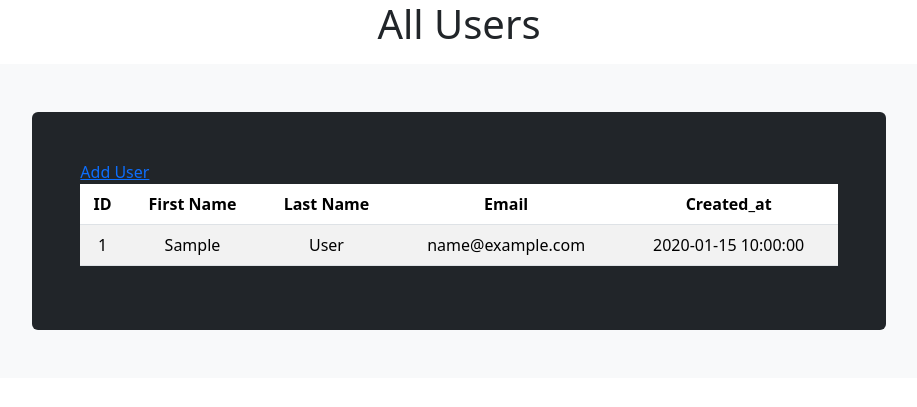
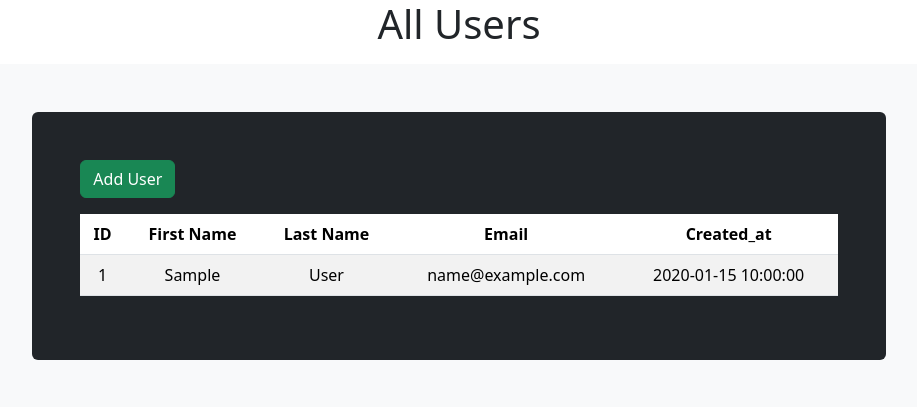
Before and after one commit to Adelkhed/CR_USER, a Flask app: template templates/all_users.html in a window 1280 px wide. Shown: the top 407 px of the page, without its empty margins (181-1098 px from the left). Run offline with Flask 3, Linux system fonts and the light colour scheme; the template is opened without the code that fills it: most values are stand-ins (such as "Sample title", 1, 10 or a date in 2020).

Commit message:
6 commit

```diff
--- a/templates/all_users.html
+++ b/templates/all_users.html
@@ -12,8 +12,8 @@
 
     <div class="album py-5 bg-light">
         <div class="table-responsive col-8 mx-auto bg-dark text-primary p-5 rounded">
-            <a href="/user/new">Add User</a>
-            <table class="table table-striped text-center">
+            <a href="/user/new" class="btn btn-success mb-3 text-center">Add User</a>
+            <table class="table table-striped text-center table-hover">
                 <thead>
                     <tr>
                         <th>ID</th>
--- a/templates/new_user.html
+++ b/templates/new_user.html
@@ -9,9 +9,9 @@
 </head>
 <body>
     <h1 class="mb-3 text-center">Add  User</h1>
-    <a href="/users" class="btn btn-primary mx-auto">All Users</a>
+
     <form action="/user/create" method="POST" class="bg-dark text-primary p-5 rounded col-6 mx-auto">
-
+        <a href="/users" class="btn btn-success mb-3 text-center">All Users</a>
         <div class="mb-3">
             <label for="first_name" class="form-label">First Name:</label>
             <input type="text" name="first_name" class="form-control">
```
